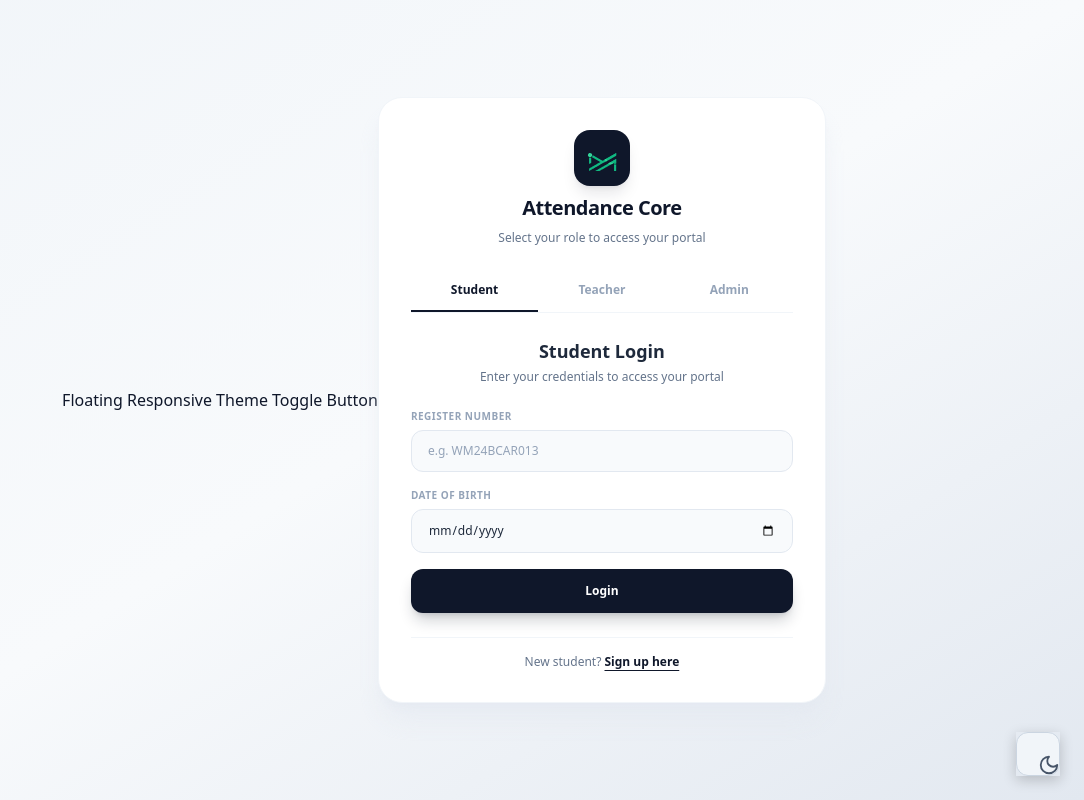
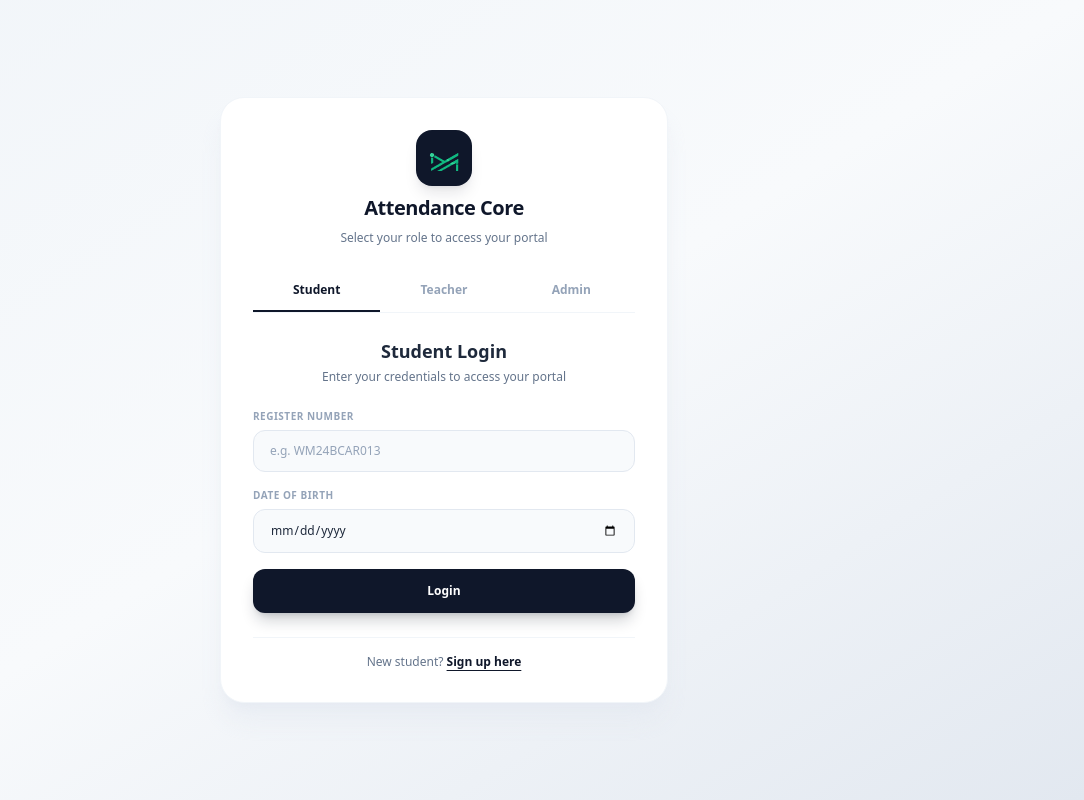
Before and after one commit to Abhinanthcs/Igmetrix, a web app: page /login.html in a window 1280 px wide. Shown: the whole page, without its empty margins (196-1280 px from the left). Run offline with its HTML, style and script files only (its server is not run), Linux system fonts and the light colour scheme; data that the repository does not hold is empty.

Commit message:
toggle button comment

```diff
--- a/src/main/resources/public/js/theme.js
+++ b/src/main/resources/public/js/theme.js
@@ -9,9 +9,9 @@
   var THEME_STORAGE_KEY = 'theme';
   var mediaQuery = window.matchMedia ? window.matchMedia('(prefers-color-scheme: dark)') : null;
 
-  // Determine current system theme
+  // Determine current system theme (default: light)
   function getSystemTheme() {
-    return (mediaQuery && mediaQuery.matches) ? 'dark' : 'light';
+    return 'light';
   }
 
   // Get current active theme
--- a/src/main/resources/public/login.html
+++ b/src/main/resources/public/login.html
@@ -1,18 +1,15 @@
 <!DOCTYPE html>
-<html lang="en">
+<html lang="en" data-theme="light">
 <head>
     <meta charset="UTF-8">
     <meta name="viewport" content="width=device-width, initial-scale=1.0">
     <title>Login - Attendance Core</title>
 
-    <!-- Zero-Flash Theme Initializer (Must be placed first inside <head>) -->
+    <!-- Zero-Flash Theme Initializer (Default: light) -->
     <script>
         (function() {
             try {
-                var saved = localStorage.getItem('theme');
-                var systemDark = window.matchMedia && window.matchMedia('(prefers-color-scheme: dark)').matches;
-                var theme = saved || (systemDark ? 'dark' : 'light');
-                document.documentElement.setAttribute('data-theme', theme);
+                document.documentElement.setAttribute('data-theme', 'light');
             } catch (e) {
                 document.documentElement.setAttribute('data-theme', 'light');
             }
@@ -39,7 +36,7 @@
     </div>
 </div>
 
- Floating Responsive Theme Toggle Button
+<!-- Floating Responsive Theme Toggle Button
 <div class="theme-toggle-floating" role="region" aria-label="Theme switcher">
     <button
             type="button"
@@ -50,7 +47,6 @@
             title="Toggle dark/light mode"
     >
     <span class="theme-toggle-track">
-      <!-- Sun Icon (Light Mode) -->
       <svg
               class="theme-toggle-icon icon-sun"
               xmlns="http://www.w3.org/2000/svg"
@@ -73,7 +69,6 @@
         <path d="m19.07 4.93-1.41 1.41"></path>
       </svg>
 
-        <!-- Moon Icon (Dark Mode) -->
       <svg
               class="theme-toggle-icon icon-moon"
               xmlns="http://www.w3.org/2000/svg"
@@ -90,6 +85,7 @@
     </span>
     </button>
 </div>
+-->
 
 <div class="w-full max-w-md bg-white rounded-3xl shadow-xl shadow-slate-200/60 border border-slate-100 overflow-hidden p-8 space-y-6">
 
@@ -208,7 +204,7 @@
     })();
 </script>
 
-<script src="/js/theme.js"></script>
+<!-- <script src="/js/theme.js"></script> -->
 <script src="/js/auth.js"></script>
 <script src="/js/preloader.js"></script>
 </body>
```
Also changed, not shown: src/main/resources/public/index.html (+6 -10 lines), src/main/resources/public/signup.html (+4 -7 lines).
